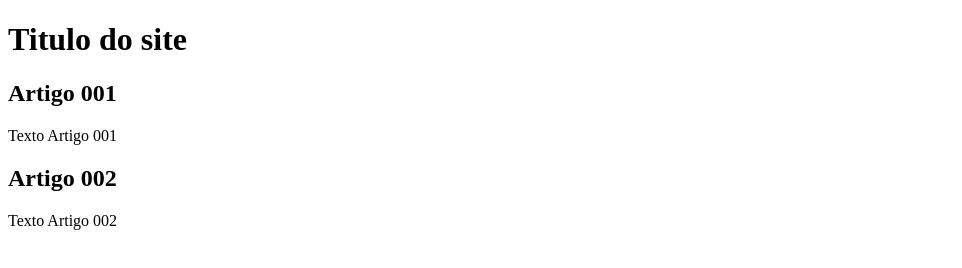
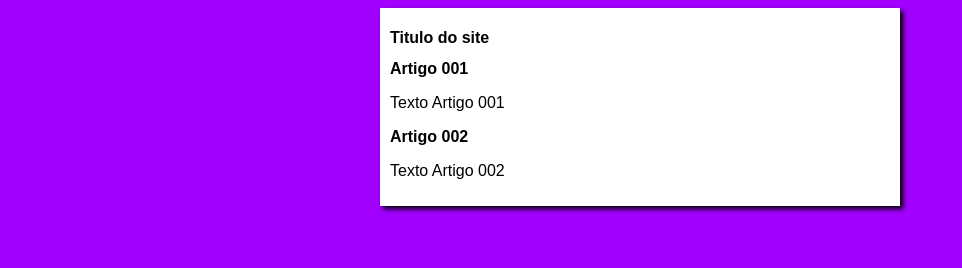
Before and after one commit to MarcoX009/projeto-site, a plain HTML site: page index.html in a window 1280 px wide. Shown: the whole page, without its empty margins (0-962 px from the left). Drawn offline with Linux system fonts and the light colour scheme.

Commit message:
iniciei o design

```diff
--- /dev/null
+++ b/estilos/style.css
@@ -0,0 +1,19 @@
+* {
+    font-family: Arial, Helvetica, sans-serif;
+    font-size: 16px;
+}
+
+
+body {
+    background-color: rgb(162, 0, 255);
+}
+
+
+
+main{
+    background-color: white;
+    width: 500px;
+    margin: auto;
+    padding: 10px;
+    box-shadow: 3px 3px 5px black;
+}
--- a/index.html
+++ b/index.html
@@ -5,6 +5,7 @@
     <meta http-equiv="X-UA-Compatible" content="IE=edge">
     <meta name="viewport" content="width=device-width, initial-scale=1.0">
     <title>titulo do site</title>
+    <link rel="stylesheet" href="estilos/style.css">
 </head>
 <body>
     <main>
```
